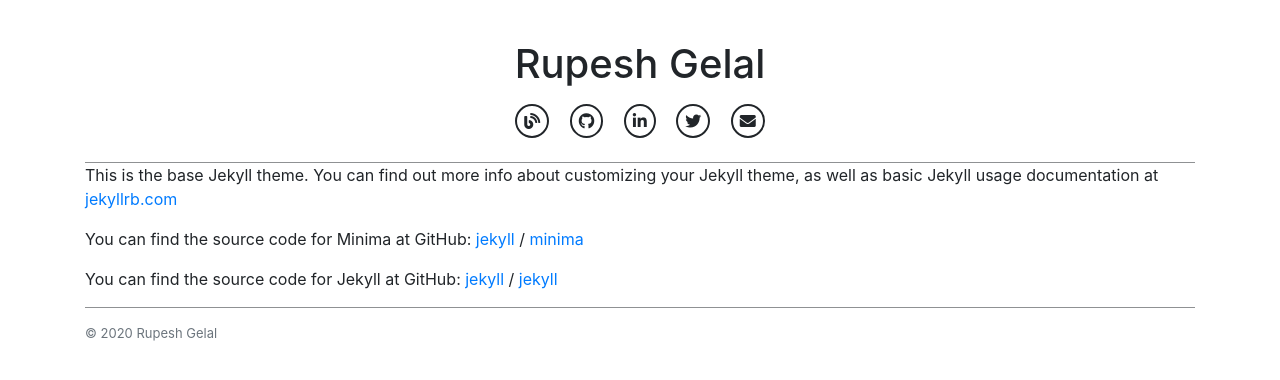
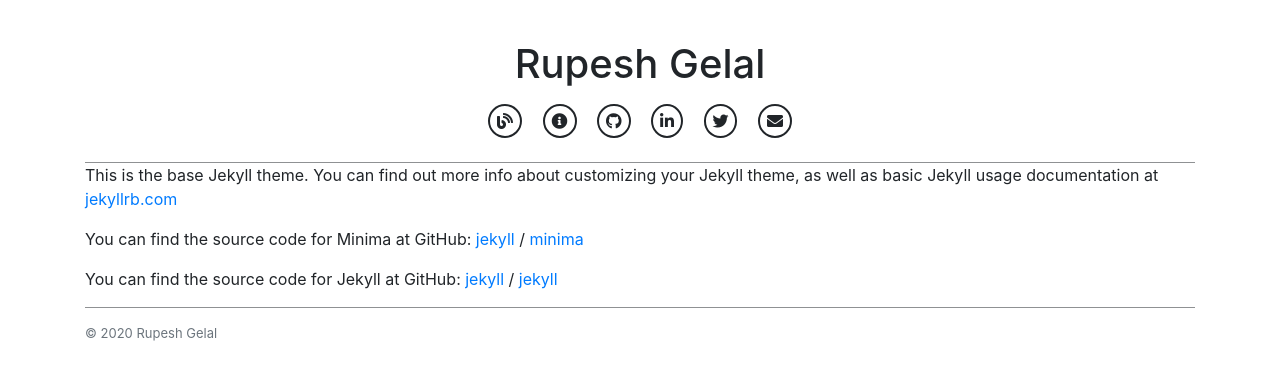
Before and after one commit to rgrupesh/WEBSITE, a Jekyll site: the page built from about.markdown, in a window 1280 px wide. Shown: the top 380 px of the page. Built offline with Jekyll 4.4.1, drawn with Linux system fonts in a browser that asks for light colours; nearby versions of some CDN libraries.

Commit message:
icon check

```diff
--- a/_includes/header.html
+++ b/_includes/header.html
@@ -4,6 +4,10 @@
     <ul class="list-inline">
         <li class="list-inline-item">
             <a class="fas fa-blog" href="{{ site.baseurl }}{% link blog.html %}" title="Blog"></a>
+        </li>
+
+        <li class="list-inline-item">
+            <a class="fa fa-info-circle" href="{{ site.baseurl }}{% link about.html %}" title="About"></a>
         </li>
 
         {% if site.github.username %}
--- a/about.html
+++ b/about.html
@@ -1,3 +1,5 @@
 ---
 layout: default
 ---
+
+It's me.
```
